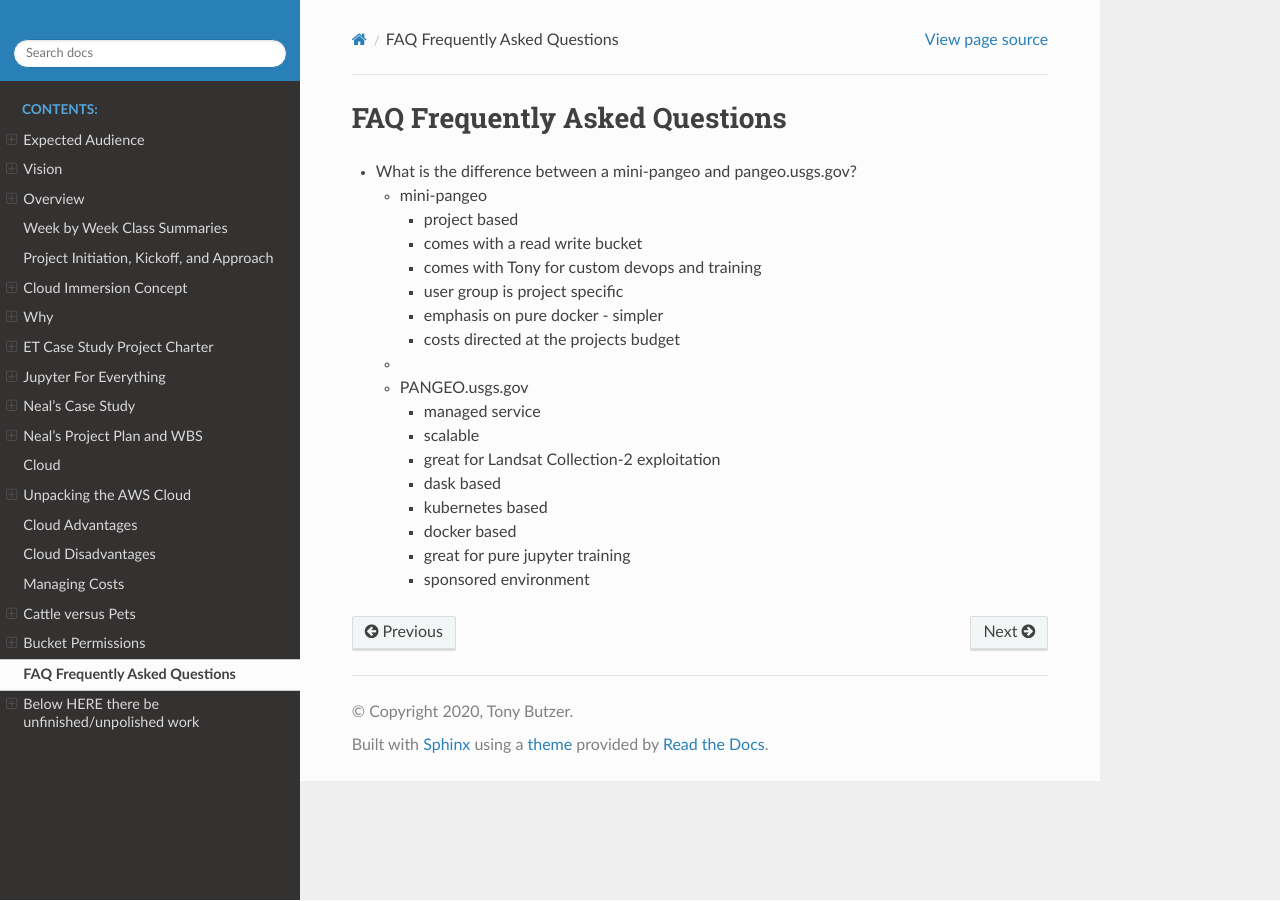
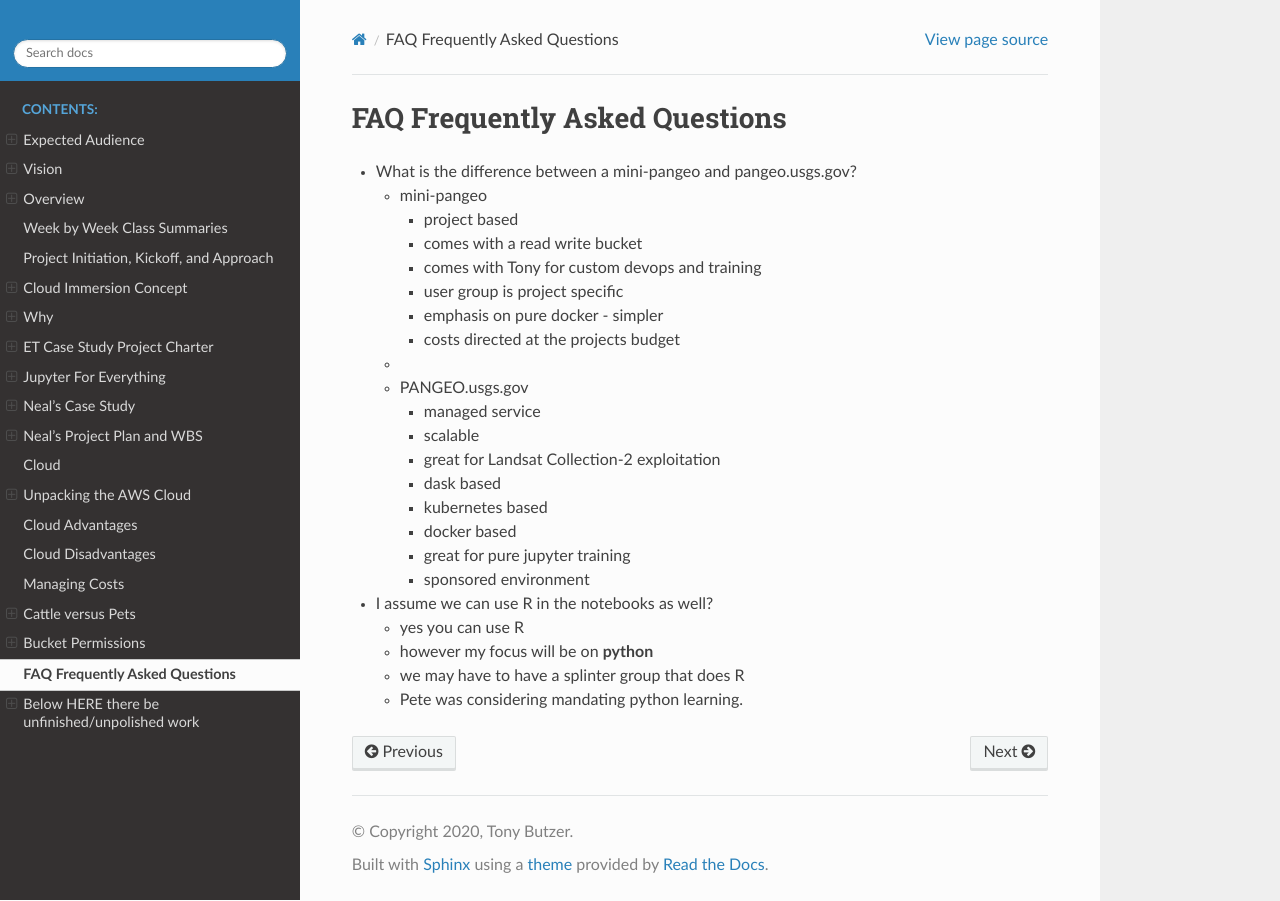
Before and after one commit to tonybutzer/harmony, a Sphinx documentation site: the page built from documentation/source/13FAQ.md, in a window 1280 px wide. Built offline with Sphinx 7.4.7 and the Read the Docs theme 2.0.0, drawn with Linux system fonts in a browser that asks for light colours; pages that are not in the unit, such as notebooks, are missing from menus.

Commit message:
automatic git update from Makefile

```diff
--- a/documentation/source/13FAQ.md
+++ b/documentation/source/13FAQ.md
@@ -19,3 +19,10 @@
 		- docker based
 		- great for pure jupyter training
 		- sponsored environment
+
+- I assume we can use R in the notebooks as well?
+
+	- yes you can use R
+	- however my focus will be on **python**
+	- we may have to have a splinter group that does R
+	- Pete was considering mandating python learning.
```
Also changed, not shown: documentation/source/02neal_case_study.md (+1 -0 lines).
